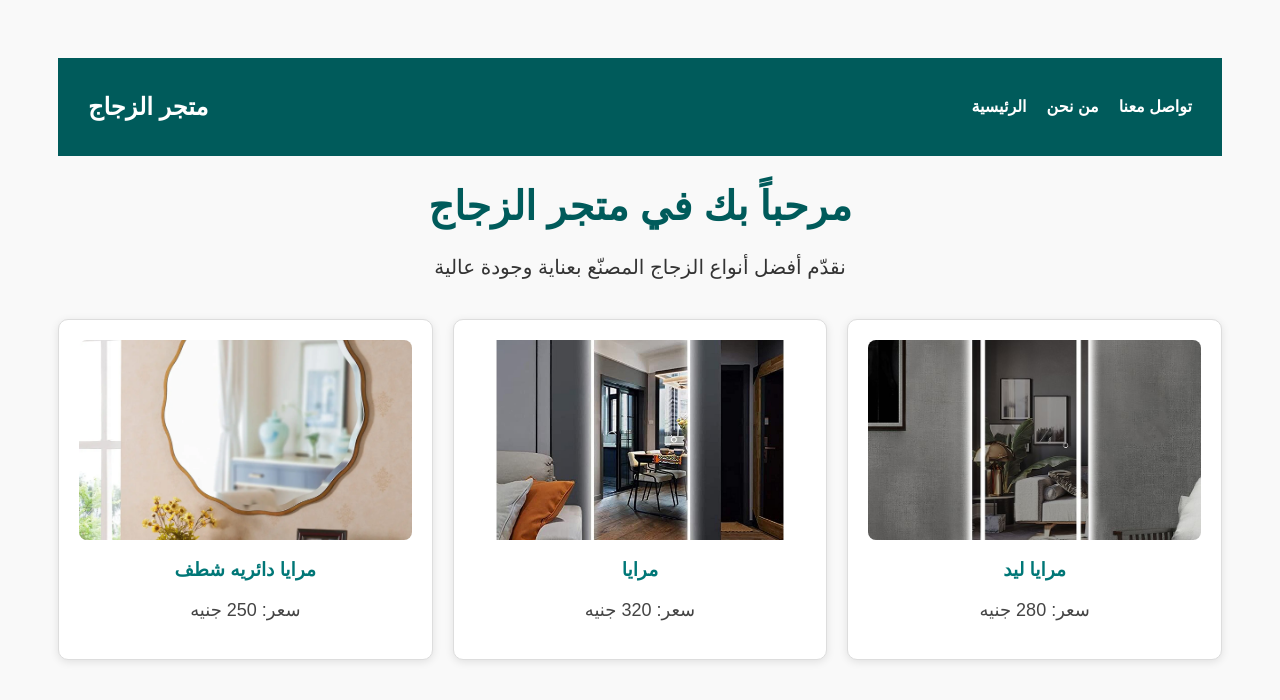
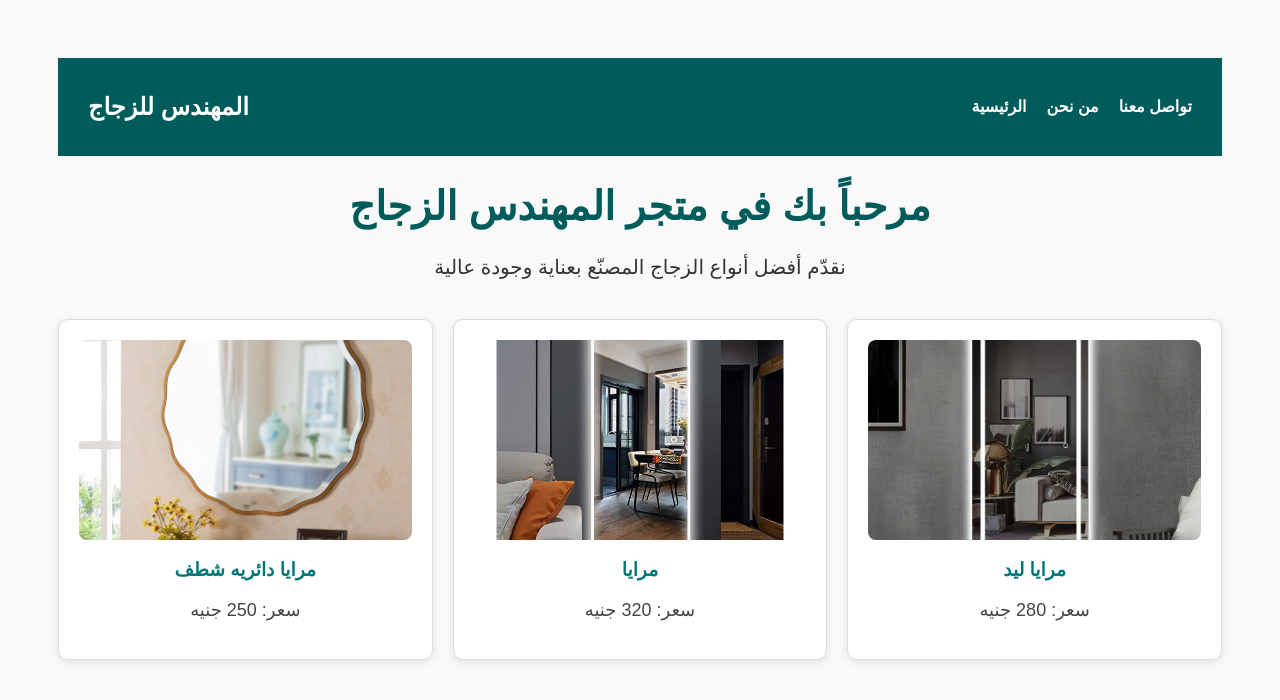
Before and after one commit to sahsssaa/glass-store, a plain HTML site: page index.html in a window 1280 px wide. Drawn offline with Linux system fonts and the light colour scheme.

Commit message:
Add files via upload

```diff
--- a/index.html
+++ b/index.html
@@ -7,14 +7,14 @@
 </head>
 <body>
     <nav class="navbar">
-        <h2 class="logo">متجر الزجاج</h2>
+        <h2 class="logo">المهندس للزجاج</h2>
         <ul class="nav-links">
             <li><a href="index.html">الرئيسية</a></li>
             <li><a href="about.html">من نحن</a></li>
             <li><a href="contact.html">تواصل معنا</a></li>
         </ul>
     </nav>
-    <h1>مرحباً بك في متجر الزجاج</h1>
+    <h1>مرحباً بك في متجر المهندس الزجاج</h1>
     <p>نقدّم أفضل أنواع الزجاج المصنّع بعناية وجودة عالية</p>
     <div class="products">
         <div class="product">
```
Also changed, not shown: about.html (+1 -1 lines), contact.html (+1 -1 lines).
